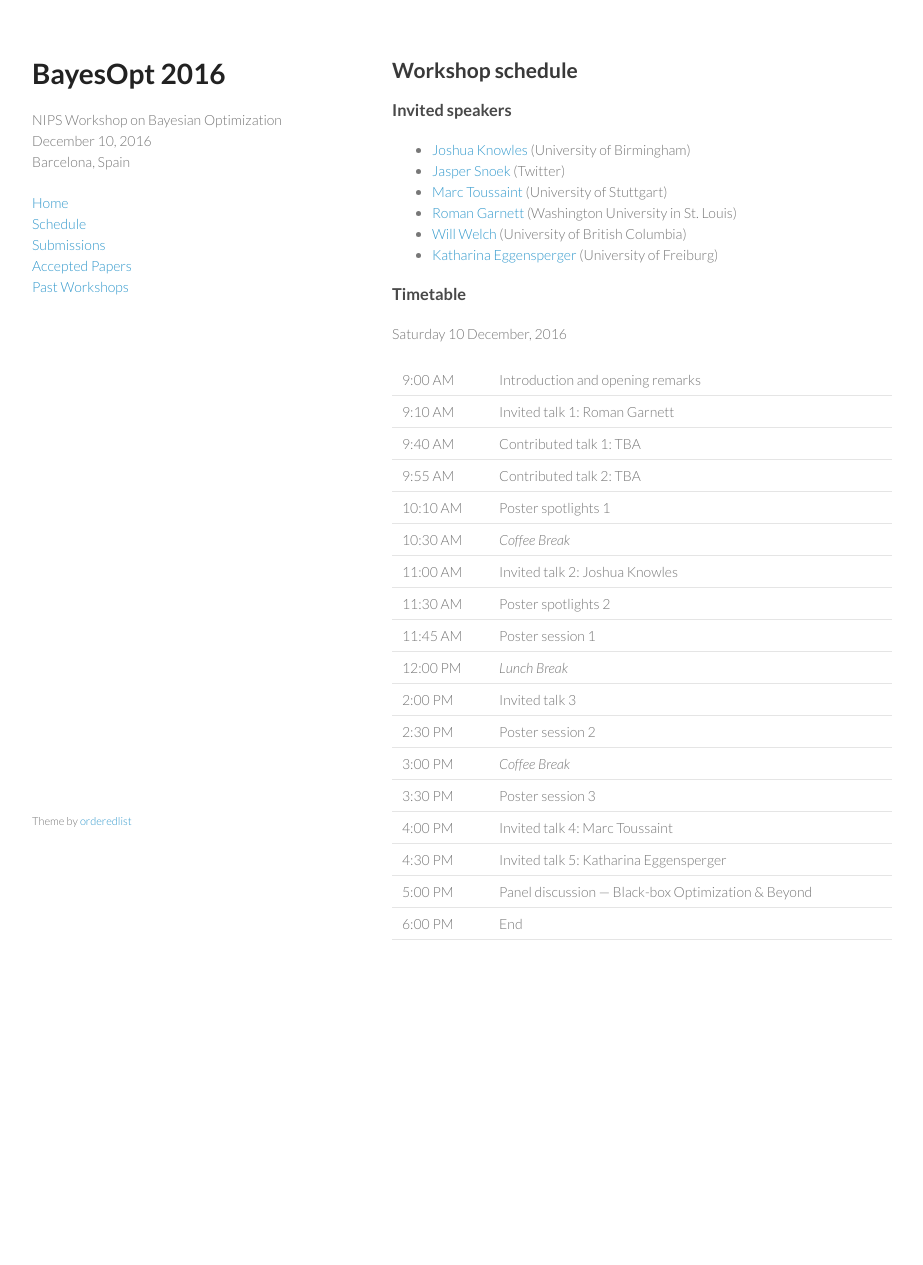
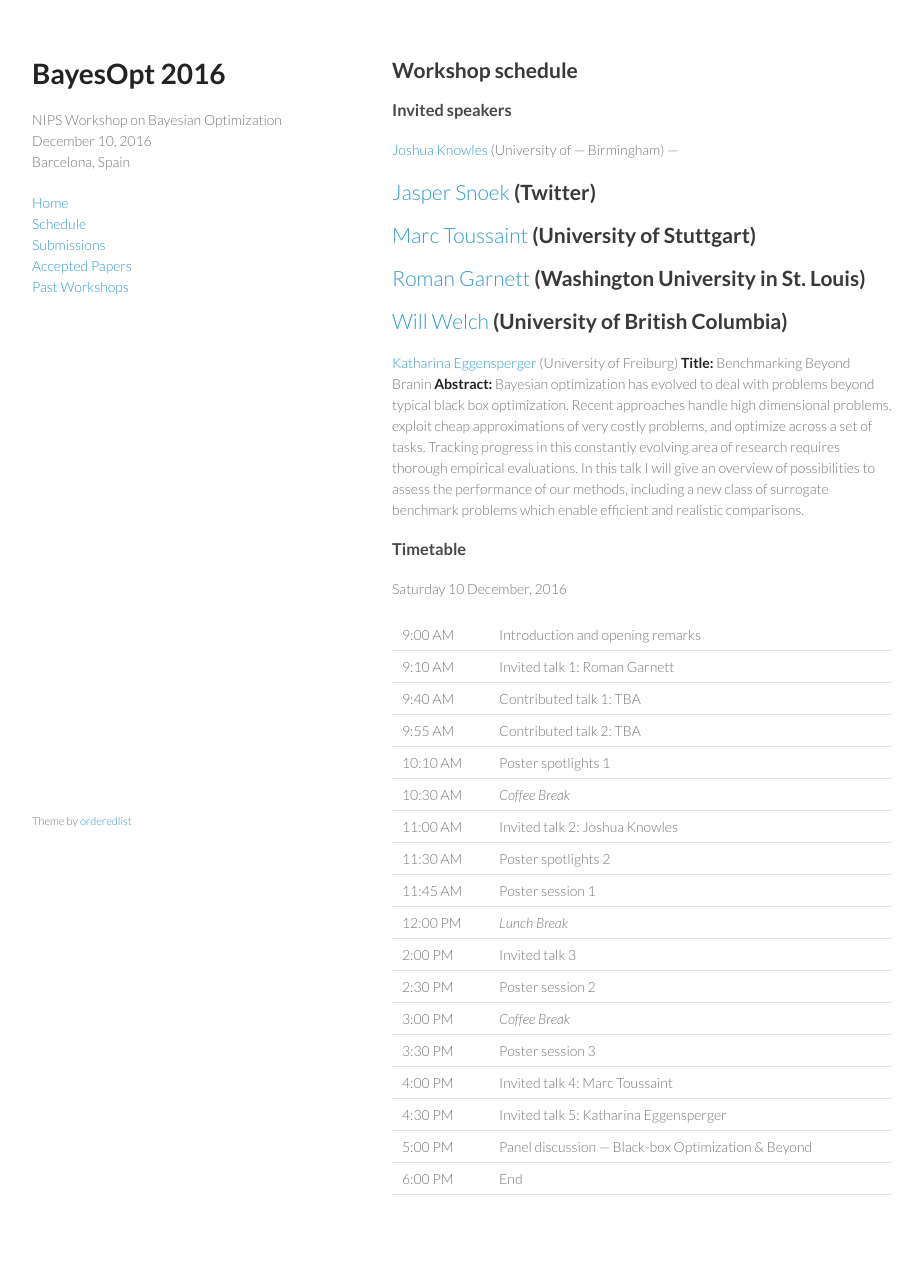
Before and after one commit to bayesopt/bayesopt.github.io, a Jekyll site: the page built from schedule.md, in a window 1280 px wide. Shown: the whole page, without its empty margins (178-1101 px from the left). Built offline with Jekyll 4.4.1, drawn with Linux system fonts in a browser that asks for light colours; before the commit the page ends 1010 px from its top, so only the background shows below that.

Commit message:
abstract

```diff
--- a/schedule.md
+++ b/schedule.md
@@ -8,12 +8,25 @@ weight: 0
 
 ### Invited speakers
 
-- [Joshua Knowles](http://www.cs.bham.ac.uk/~jdk/) (University of Birmingham)
-- [Jasper Snoek](http://people.seas.harvard.edu/~jsnoek/) (Twitter)
-- [Marc Toussaint](www.marc-toussaint.net) (University of Stuttgart)
-- [Roman Garnett](http://www.cse.wustl.edu/~garnett/) (Washington University in St. Louis)
-- [Will Welch](http://www.stat.ubc.ca/~will/) (University of British Columbia)
-- [Katharina Eggensperger](http://aad.informatik.uni-freiburg.de/people/eggensperger/index.html) (University of Freiburg)
+[Joshua Knowles](http://www.cs.bham.ac.uk/~jdk/) (University of ---
+Birmingham)
+---
+
+[Jasper Snoek](http://people.seas.harvard.edu/~jsnoek/) (Twitter)
+---
+
+[Marc Toussaint](www.marc-toussaint.net) (University of Stuttgart)
+---
+
+[Roman Garnett](http://www.cse.wustl.edu/~garnett/) (Washington University in St. Louis)
+---
+
+[Will Welch](http://www.stat.ubc.ca/~will/) (University of British Columbia)
+---
+
+[Katharina Eggensperger](http://aad.informatik.uni-freiburg.de/people/eggensperger/index.html) (University of Freiburg)
+**Title:** Benchmarking Beyond Branin
+**Abstract:** Bayesian optimization has evolved to deal with problems beyond typical black box optimization. Recent approaches handle high dimensional problems, exploit cheap approximations of very costly problems, and optimize across a set of tasks. Tracking progress in this constantly evolving area of research requires thorough empirical evaluations. In this talk I will give an overview of possibilities to assess the performance of our methods, including a new class of surrogate benchmark problems which enable efficient and realistic comparisons.
 
 ### Timetable
 
```
